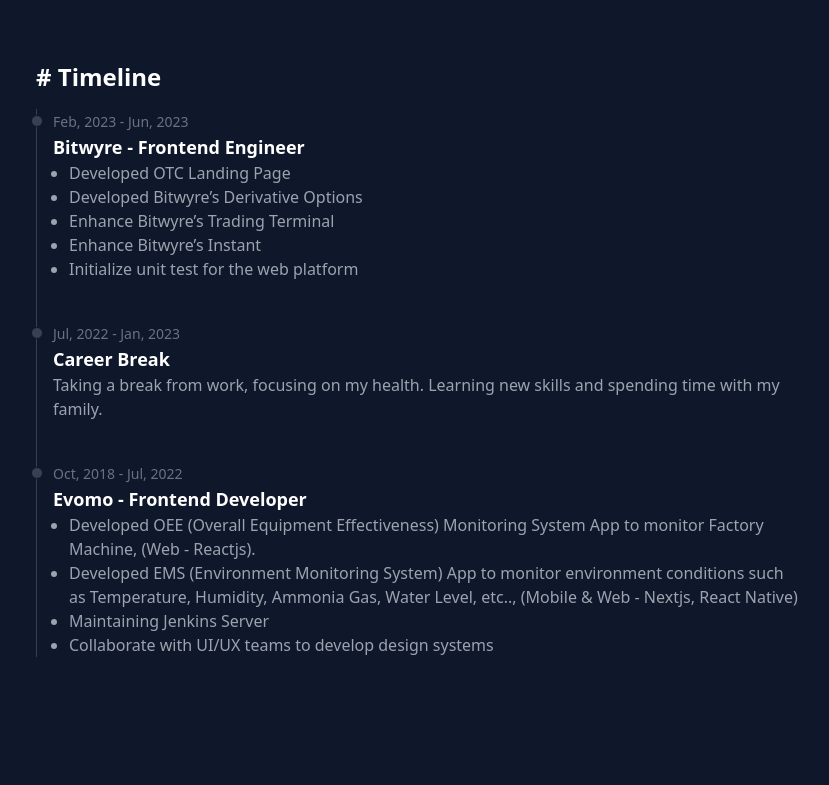
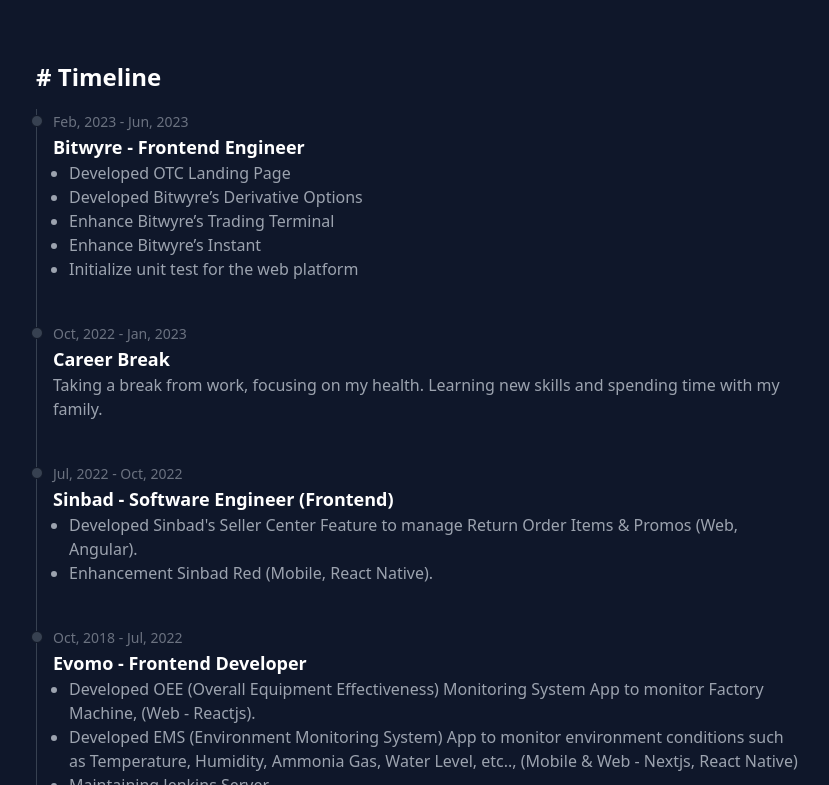
Before and after one commit to b0nz/b0nz.xyz, an Astro site: page / in a window 1280 px wide. Shown: the part 527-1312 px from the top of the page, without its empty margins (220-1049 px from the left). Before the commit the page ends 1288 px from the top, so only its background shows below. Built offline with nearby package versions, Linux system fonts and the light colour scheme; Astro itself is replaced by a stand-in of ours.

Commit message:
update timeline

```diff
--- a/src/components/Timeline.astro
+++ b/src/components/Timeline.astro
@@ -19,13 +19,24 @@
     `,
   },
   {
-    start_date: "2022-07-25",
+    start_date: "2022-10-20",
     end_date: "2023-01-31",
     is_current: false,
     title: "Career Break",
     href: "",
     description:
       "Taking a break from work, focusing on my health. Learning new skills and spending time with my family.",
+  },
+  {
+    start_date: "2022-07-26",
+    end_date: "2022-10-20",
+    is_current: false,
+    title: "Sinbad - Software Engineer (Frontend)",
+    href: "https://www.sinbad.co.id/",
+    description: `<ul class="list-disc ml-4">
+        <li>Developed Sinbad\'s Seller Center Feature to manage Return Order Items & Promos (Web, Angular).</li>
+        <li>Enhancement Sinbad Red (Mobile, React Native).</li>
+      </ul>`,
   },
   {
     start_date: "2018-10-01",
```
